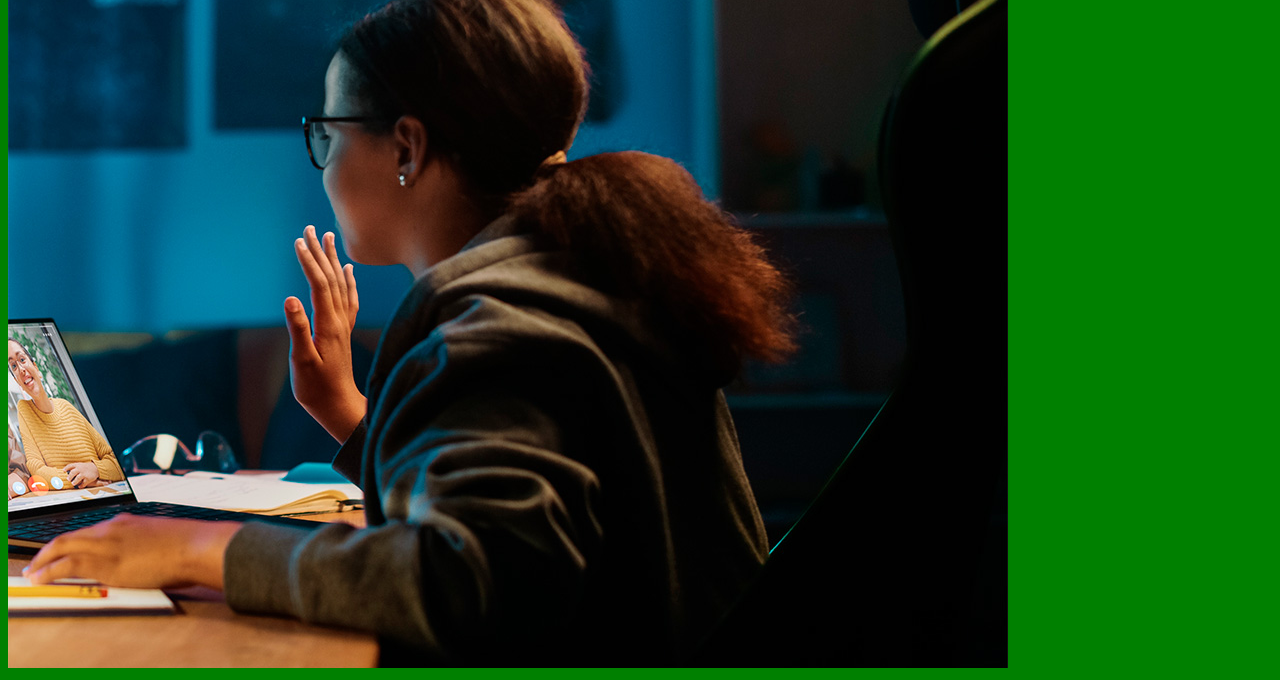
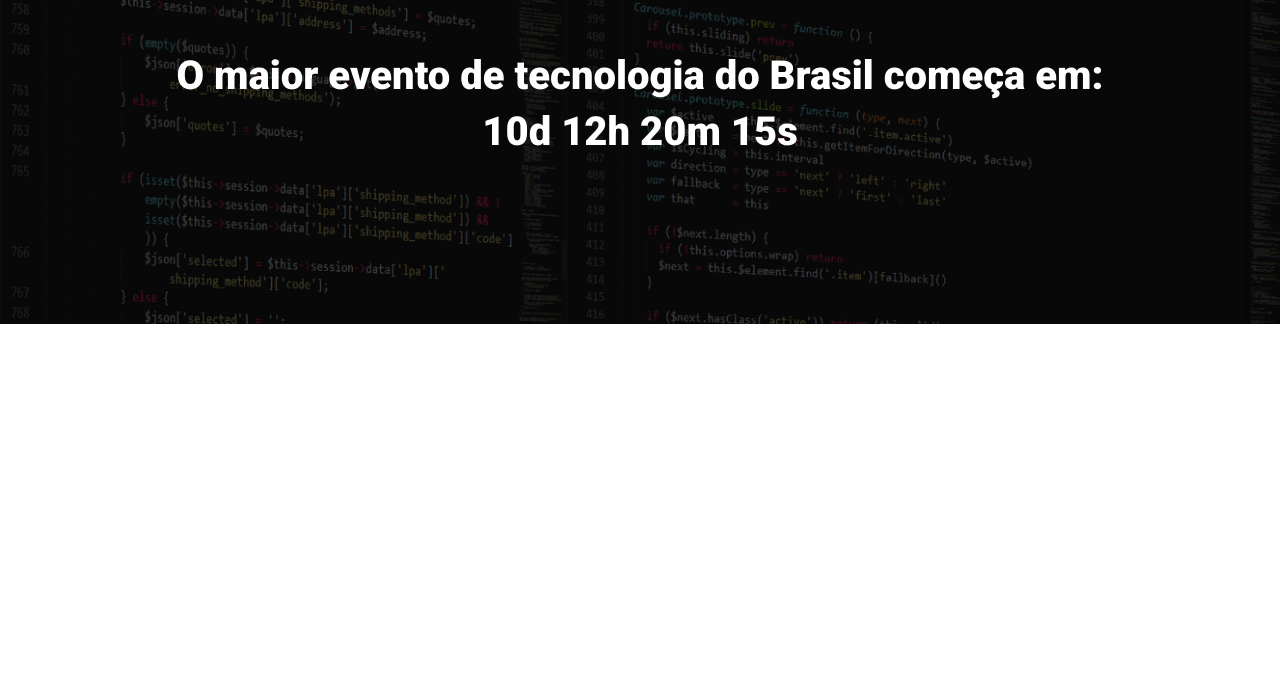
Before and after one commit to Lucass-marques/ebac_tech_talks, a website built with Parcel: page src/index.html in a window 1280 px wide. Shown: the part 160-840 px from the top of the page. After the commit the page ends 800 px from the top, so only its background shows below. Built offline with nearby package versions, Linux system fonts and the light colour scheme.

Commit message:
criando o hero

```diff
--- a/src/index.html
+++ b/src/index.html
@@ -1,15 +1,26 @@
 <!DOCTYPE html>
-<html lang="en">
+<html lang="pt-BR">
 <head>
     <meta charset="UTF-8">
     <meta http-equiv="X-UA-Compatible" content="IE=edge">
     <meta name="viewport" content="width=device-width, initial-scale=1.0">
-    <title>Document</title>
+    <title>EBAC Tech Talks</title>
+    <link rel="preconnect" href="https://fonts.googleapis.com">
+    <link rel="preconnect" href="https://fonts.gstatic.com" crossorigin>
+    <link href="https://fonts.googleapis.com/css2?family=Lobster&family=Roboto:wght@400;700;900&display=swap" rel="stylesheet">
+    <link href="https://fonts.googleapis.com/css2?family=Lobster&family=Roboto:wght@400;700&display=swap" rel="stylesheet">
+
     <link rel="stylesheet" href="styles/style.scss">
 </head>
 <body>
-    <h1>Olá</h1>
-    <img src="./images/backend.png" alt="">
+    <header class="hero">
+        <div class="container">
+            <img class="hero__logo" src="./images/ebac_logo.svg" alt="EBAC">
+            <p class="hero__text">
+                O maior evento de tecnologia do Brasil começa em: 10d 12h 20m 15s
+            </p>
+        </div>
+    </header>
     <script src="scripts/main.js"></script>
 </body>
 </html>
--- /dev/null
+++ b/src/styles/_hero.scss
@@ -0,0 +1,51 @@
+.hero {
+    padding-top: 64px;
+    padding-bottom: 100px;
+    background-image: url(../images/fundo.png);
+    background-repeat: no-repeat;
+    background-size: cover;
+    position: relative;
+
+    .container {
+        position: relative;
+    }
+
+    &::before {
+        position: absolute;
+        top: 0;
+        left: 0;
+        width: 100%;
+        height: 100%;
+        background-color: #000;
+        opacity: .7;
+        content: '';
+    }
+
+    &__text {
+        margin-top: 64px;
+        margin-bottom: 64px;
+        font-size: 40px;
+        line-height: 56px;
+        font-weight: 800;
+        text-align: center;
+    }
+
+    &__logo {
+        display: block;
+        margin: 0 auto;
+        height: 80px;
+    }
+
+    @media (max-width: 640px) {
+        padding: 40px 0;
+        &__logo {
+            height: 40px;
+        }
+
+        &__text {
+            font-size: 22px;
+            line-height: 24px;
+            margin: 24px 0;
+        }
+    }
+}
--- a/src/styles/style.scss
+++ b/src/styles/style.scss
@@ -1,3 +1,23 @@
-body {
-    background-color: green;
+@use 'hero';
+
+* {
+    margin: 0;
+    padding: 0;
+    box-sizing: border-box;
+    font-family: Roboto, sans-serif;
+    color: #fff;
 }
+
+.container {
+    max-width: 960px;
+    width: 100%;
+    margin: 0 auto;
+
+    @media (max-width: 640px) {
+        max-width: 80%;
+    }
+
+    @media (max-width: 1023px) {
+        max-width: 90%;
+    }
+}
```
